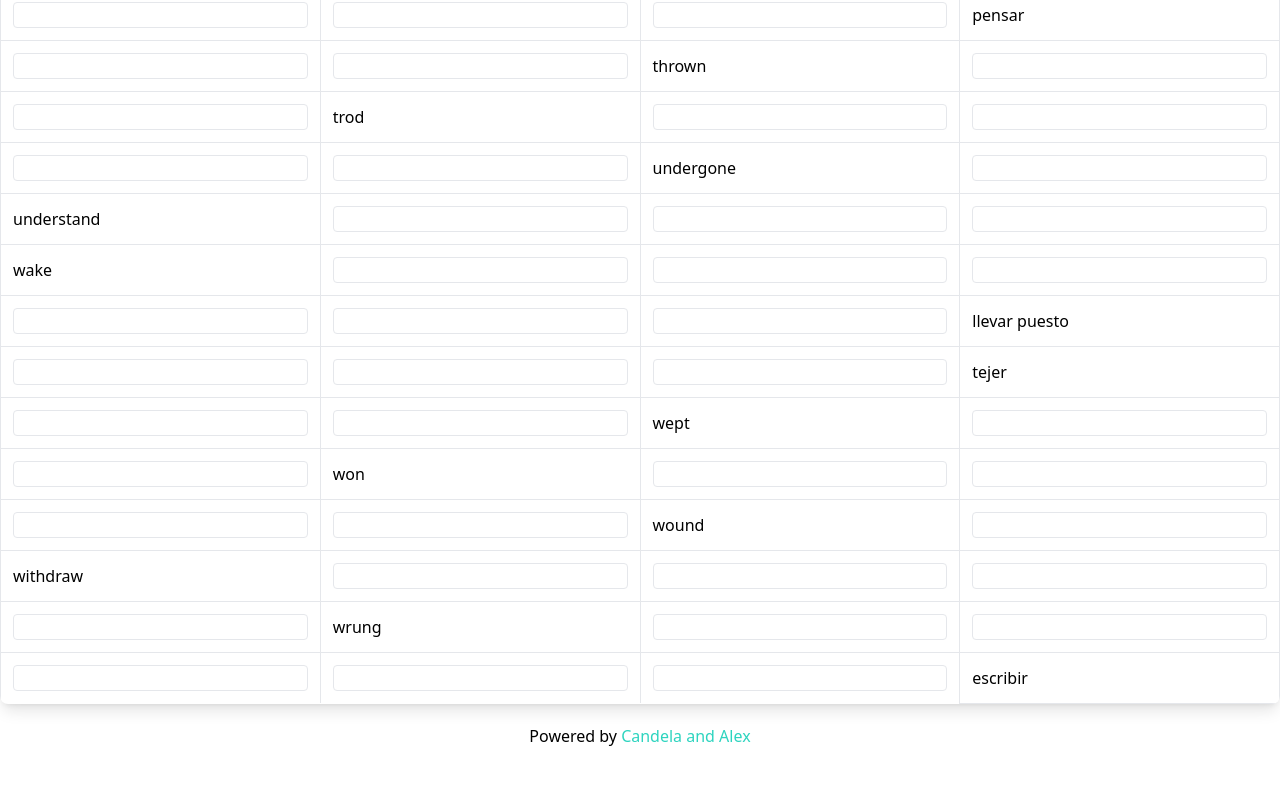
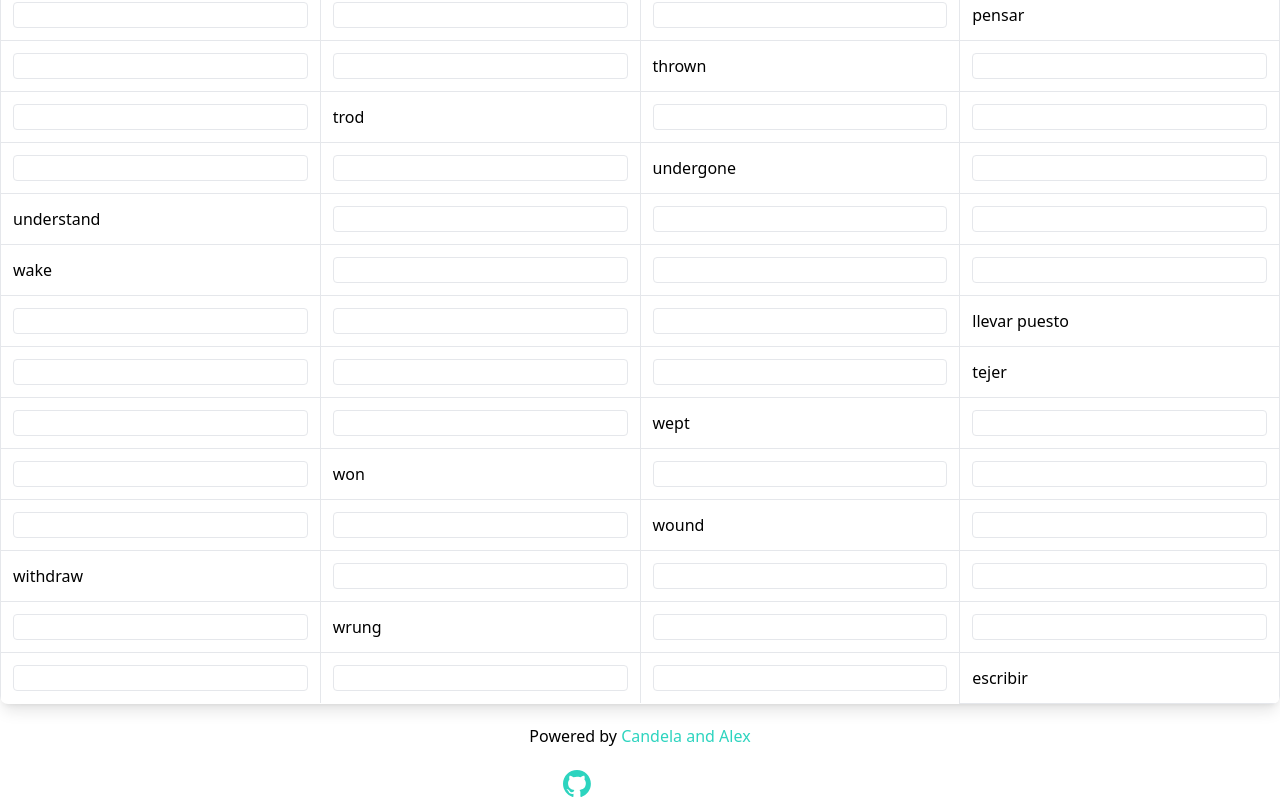
Before and after one commit to Gnpd/irregular-verbs, a Next.js app: page / in a window 1280 px wide. Shown: the part 6877-7677 px from the top of the page. Before the commit the page ends 7625 px from the top, so only its background shows below. Built offline with nearby package versions, Linux system fonts and the light colour scheme; grey boxes are pictures that could not be loaded.

Commit message:
add github and sponsor link

```diff
--- a/src/app/page.tsx
+++ b/src/app/page.tsx
@@ -1,10 +1,37 @@
 import TableForm from '../components/TableForm'
+import Image from 'next/image';
+
 
 export default function Home() {
   return (
     <main className="container">
       <TableForm />
-      <div className="text-center w-full">Powered by <span className="text-teal-400 font-medium hover:font-semibold"><a href="mailto:a.gutierrez@g-npd.com">Candela and Alex</a></span></div>
+      <div className="text-center w-full">
+        Powered by
+        <span className="text-teal-400">
+          <a href="mailto:a.gutierrez@g-npd.com"> Candela and Alex</a>
+        </span>
+      </div>
+
+        {/* Flex container for GitHub icon and iframe */}
+        <div className="flex items-center justify-center space-x-3 mt-5">
+          <a href="https://github.com/Gnpd/irregular-verbs">
+            <Image
+              priority
+              src="/github-mark.svg"
+              height={28}
+              width={28}
+              alt="See this project on GitHub"
+            />
+          </a>
+          <iframe
+            src="https://github.com/sponsors/Gnpd/button"
+            title="Sponsor Gnpd"
+            height="32"
+            width="114"
+          />
+        </div>
+
     </main>
   );
 }
```
Also changed, not shown: public/github-mark.svg (added).
